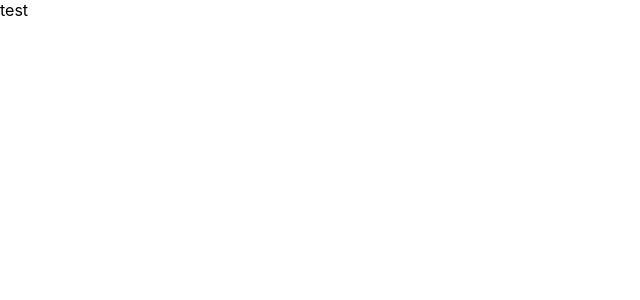
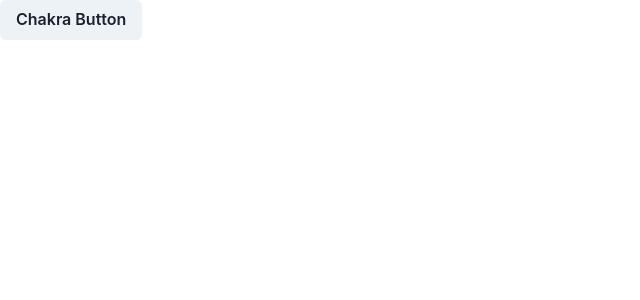
Before and after one commit to imayounaoto401/jancode-reader, a React (Create React App) app: page / in a window 1280 px wide. Shown: the top 300 px of the page, without its empty margins (0-640 px from the left). Built offline with nearby package versions, Linux system fonts and the light colour scheme.

Commit message:
install chakra ui

```diff
--- a/package.json
+++ b/package.json
@@ -3,9 +3,13 @@
   "version": "0.1.0",
   "private": true,
   "dependencies": {
+    "@chakra-ui/react": "^1.6.5",
+    "@emotion/react": "^11",
+    "@emotion/styled": "^11",
     "@testing-library/jest-dom": "^5.11.4",
     "@testing-library/react": "^11.1.0",
     "@testing-library/user-event": "^12.1.10",
+    "framer-motion": "^4",
     "react": "^17.0.2",
     "react-dom": "^17.0.2",
     "react-scripts": "4.0.3",
--- a/src/App.js
+++ b/src/App.js
@@ -1,11 +1,11 @@
-
+import {ChakraProvider,Button} from "@chakra-ui/react";
 import './App.css';
 
 function App() {
   return (
-    <div>
-      test
-    </div>
+    <ChakraProvider>
+      <Button>Chakra Button</Button>
+    </ChakraProvider>
   );
 }
 
```
Also changed, not shown: 1 other file (tests, documents, lock files or other folders).
